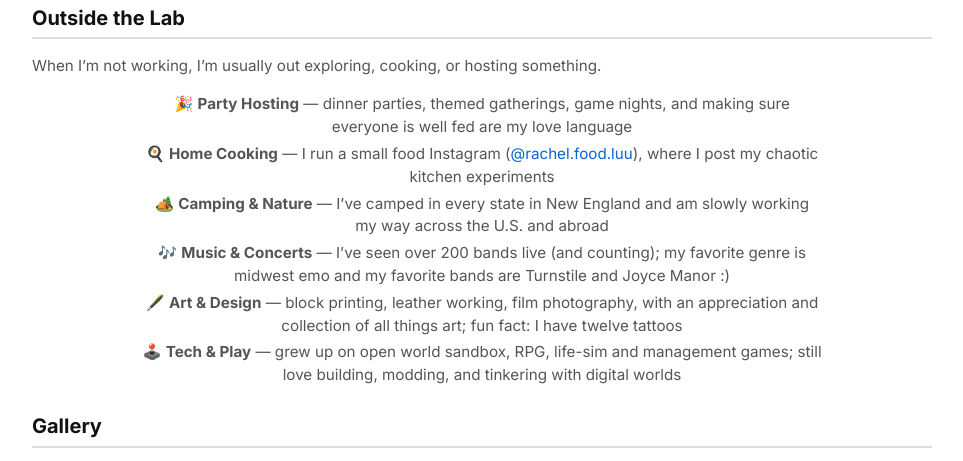
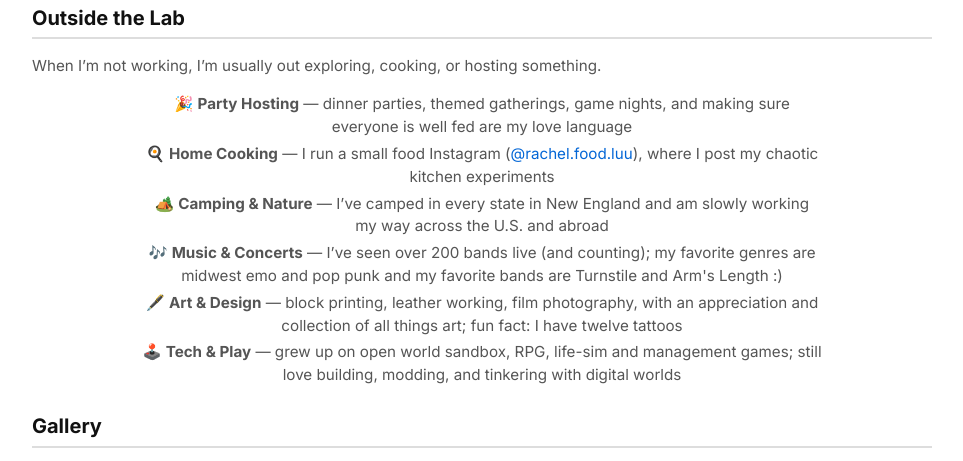
Before and after one commit to rachelkluu/rachelkluu.github.io, a plain HTML site: page about.html in a window 1280 px wide. Shown: the part 2515-2976 px from the top of the page, without its empty margins (158-1121 px from the left). Drawn offline with Linux system fonts and the light colour scheme.

Commit message:
minor updates

```diff
--- a/about.html
+++ b/about.html
@@ -196,7 +196,7 @@ section h2 {
       <li>🎉 <strong>Party Hosting</strong> — dinner parties, themed gatherings, game nights, and making sure everyone is well fed are my love language</li>
       <li>🍳 <strong>Home Cooking</strong> — I run a small food Instagram (<a href="https://www.instagram.com/rachel.food.luu" target="_blank">@rachel.food.luu</a>), where I post my chaotic kitchen experiments</li>
       <li>🏕️ <strong>Camping & Nature</strong> — I’ve camped in every state in New England and am slowly working my way across the U.S. and abroad</li>
-      <li>🎶 <strong>Music & Concerts</strong> — I’ve seen over 200 bands live (and counting); my favorite genre is midwest emo and my favorite bands are Turnstile and Joyce Manor :)</li>
+      <li>🎶 <strong>Music & Concerts</strong> — I’ve seen over 200 bands live (and counting); my favorite genres are midwest emo and pop punk and my favorite bands are Turnstile and Arm's Length :)</li>
       <li>🖋️ <strong>Art & Design</strong> — block printing, leather working, film photography, with an appreciation and collection of all things art; fun fact: I have twelve tattoos</li>
       <li>🕹️ <strong>Tech & Play</strong> — grew up on open world sandbox, RPG, life-sim and management games; still love building, modding, and tinkering with digital worlds</li>
     </ul>
```
